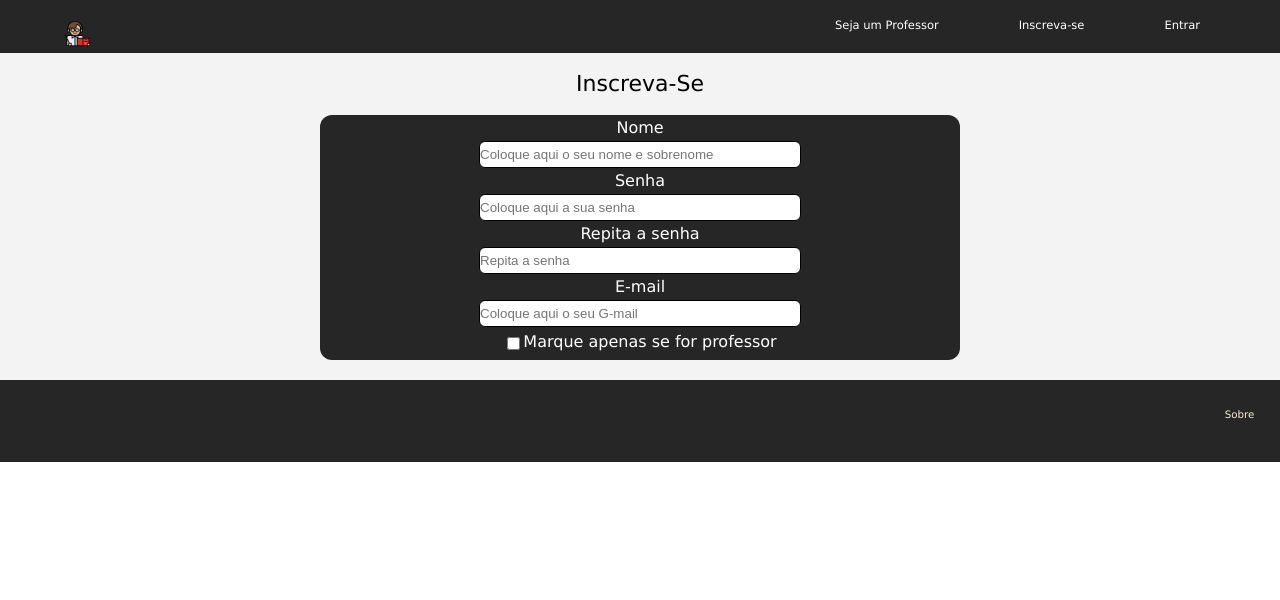
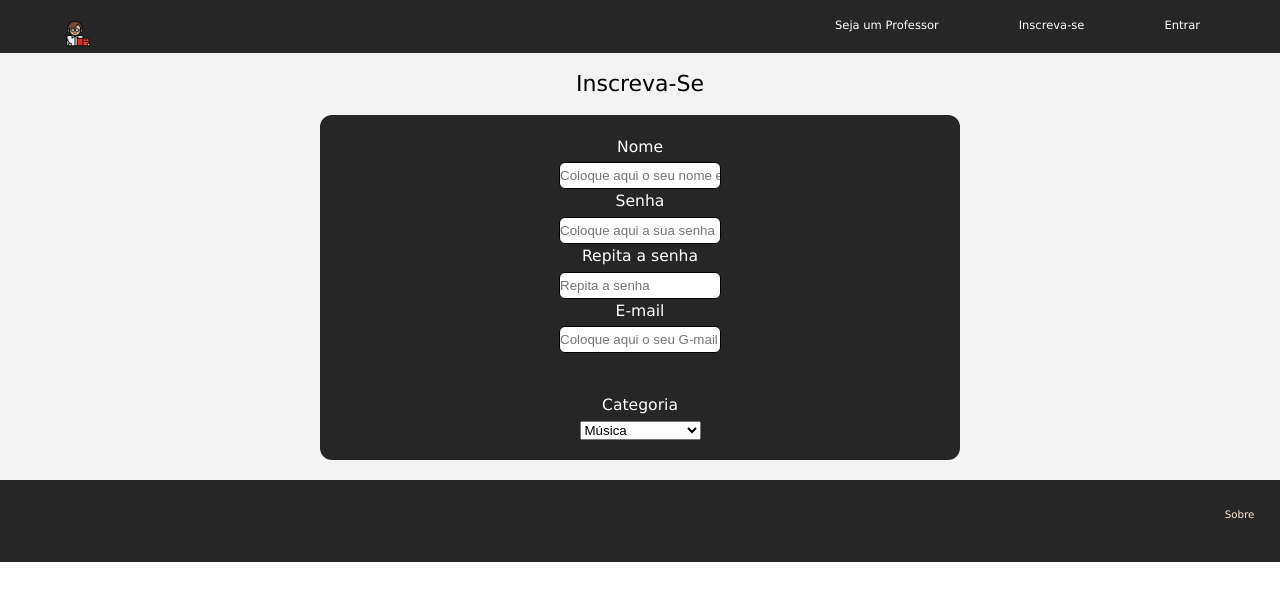
Before and after one commit to igor-py/professor-online, a React (Create React App) app in the folder app/: page /inscreva-se in a window 1280 px wide. Shown: the top 600 px of the page. Built offline with nearby package versions, Linux system fonts and the light colour scheme.

Commit message:
Pronto pra dar uma merge

```diff
--- a/app/src/pages/inscreva-se/index.js
+++ b/app/src/pages/inscreva-se/index.js
@@ -3,19 +3,32 @@ import Header from '../../Components/Header';
 import Footer from '../../Components/Footer';
 import './style.css';
 
-export default function InscrevaSe() {
+// Somente chamar categorias quando for cadastro de professor
+const Categorias = () => {
 
     return (
 
+        <fieldset className="inputs">
+            <legend>Categoria</legend>
+            <select>
+                <option>Música</option>
+                <option>WEB</option>
+                <option>Graduação</option>
+                <option>Finanças</option>
+                <option>Mobile</option>
+                <option>Banco de Dados</option>
+                <option>Fotografia</option>
+                <option>Gerenciamento</option>
+            </select>
+        </fieldset>
+    )
+};
 
+const Inscrever = () => {
 
-        <div id="inscreva-se">
-            <Header />
+    return (
 
-            <main>
-                <h2>Inscreva-Se</h2>
-
-                <div id="inputs">
+        <fieldset className="inputs">
             <label for="login">Nome</label>
             <input id="login" className="entradas" type="text" placeholder="Coloque aqui o seu nome e sobrenome"
                 required></input>
@@ -29,10 +42,25 @@ export default function InscrevaSe() {
             <label for="email">E-mail</label>
             <input id="email" className="entradas" type="email" placeholder="Coloque aqui o seu G-mail"
                 required></input>
+        </fieldset>
+    )
+}
 
-                    <label className="checkbox">
-                    <input type="checkbox"></input> Marque apenas se for professor
-                    </label>
+
+export default function InscrevaSe() {
+
+    return (
+
+        <div id="inscreva-se">
+            <Header />
+
+            <main>
+                <h2>Inscreva-Se</h2>
+
+                <div className="inputs">
+                    <Inscrever />
+
+                    <Categorias className="entradas" />
                 </div>
 
             </main>
--- a/app/src/pages/inscreva-se/style.css
+++ b/app/src/pages/inscreva-se/style.css
@@ -12,7 +12,7 @@ main h2 {
     margin: 20px 0;
 }
 
-#inputs {
+.inputs {
 
     display: flex;
     margin: 20px 0;
@@ -26,16 +26,17 @@ main h2 {
     margin-right: auto;
     flex-direction: column;
     align-items: center;
-    flex: 1;
+    font-size: 13px;
 
 }
 
-#inputs label {
+.inputs label, .inputs legend {
 
     display: flex;
-    padding: 5px 0 5px;
     text-align: center;
-    flex: 1;
+    margin-bottom: 2px;
+    padding: 5px 0;
+    font-size: 1.2em;
 }
 
 .entradas {
```
Lines whose indentation alone changed are shown as unchanged.
